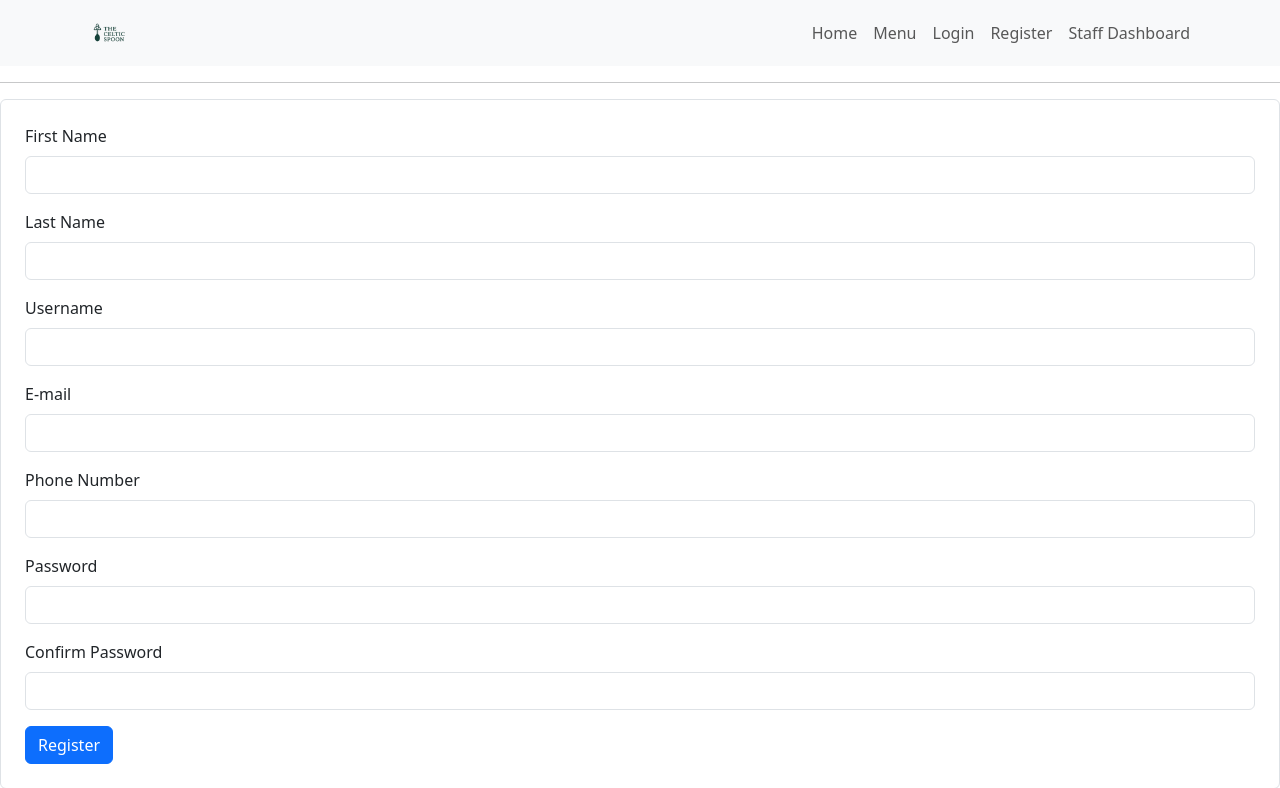
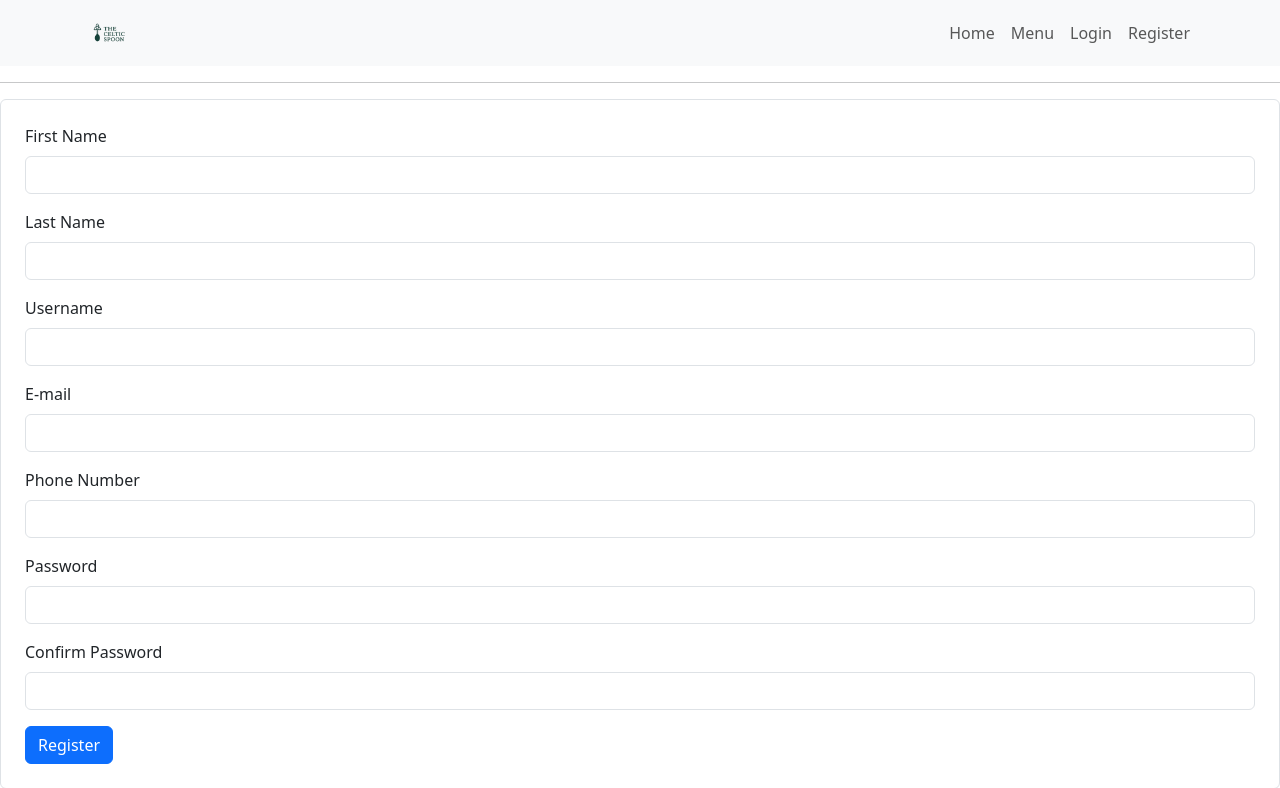
Before and after one commit to PDennise/the_celtic_spoon, a Django app: page /accounts/register/ in a window 1280 px wide. Shown: the top 788 px of the page. Run offline with Django 5.2, Linux system fonts and the light colour scheme.

Commit message:
Refactor navbar: reorder links, add user messages, display username, and replace logout with icon

```diff
--- a/templates/base.html
+++ b/templates/base.html
@@ -10,7 +10,7 @@
     <!-- Bootstrap 5 CSS -->
     <link href="https://cdn.jsdelivr.net/npm/bootstrap@5.3.0/dist/css/bootstrap.min.css" rel="stylesheet">
     <link rel="stylesheet" href="{% static 'assets/style.css' %}">
-
+    <link href="https://cdn.jsdelivr.net/npm/bootstrap-icons@1.11.3/font/bootstrap-icons.css" rel="stylesheet">
     {% block extra_css %}{% endblock %}
 </head>
 
@@ -32,16 +32,28 @@
                     <li class="nav-item">
                         <a class="nav-link" href="{% url 'menu_list' %}">Menu</a>
                     </li>
+
                     {% if user.is_authenticated %} <!-- Check if the user is logged in -->
                     <li class="nav-item">
                         <a class="nav-link" href="{% url 'my_bookings' %}">My Bookings</a>
                     </li>
+
+                    {% if user.is_staff %}
                     <li class="nav-item">
-                        <span class="nav-link">Welcome, {{ user.first_name }}!</span>
+                        <a class="nav-link" href="{% url 'staff_dashboard' %}">Staff Dashboard</a>
                     </li>
+                    {% endif %}
+
                     <li class="nav-item">
-                        <a class="nav-link" href="{% url 'logout' %}">Logout</a> <!-- Show logout link if logged in -->
+                        <span class="nav-link">Welcome, {{ user.username }}!</span>
                     </li>
+                     <!-- Show logout link if logged in -->
+                    <li class="nav-item">
+                        <a class="nav-link" href="{% url 'logout' %}" title="Logout">
+                            <i class="bi bi-box-arrow-right"></i>Logout
+                        </a>
+                    </li>
+
                     {% else %}
                     <li class="nav-item">
                         <a class="nav-link" href="{% url 'login' %}">Login</a> <!-- Show login link if not logged in -->
@@ -49,10 +61,6 @@
                     <li class="nav-item">
                         <a class="nav-link" href="{% url 'register' %}">Register</a> <!-- Show registration link -->
                     </li>
-                    <li class="nav-item">
-                        <a class="nav-link" href="{% url 'staff_dashboard' %}">Staff Dashboard</a>
-                    </li>
-
                     {% endif %}
                 </ul>
             </div>
```
